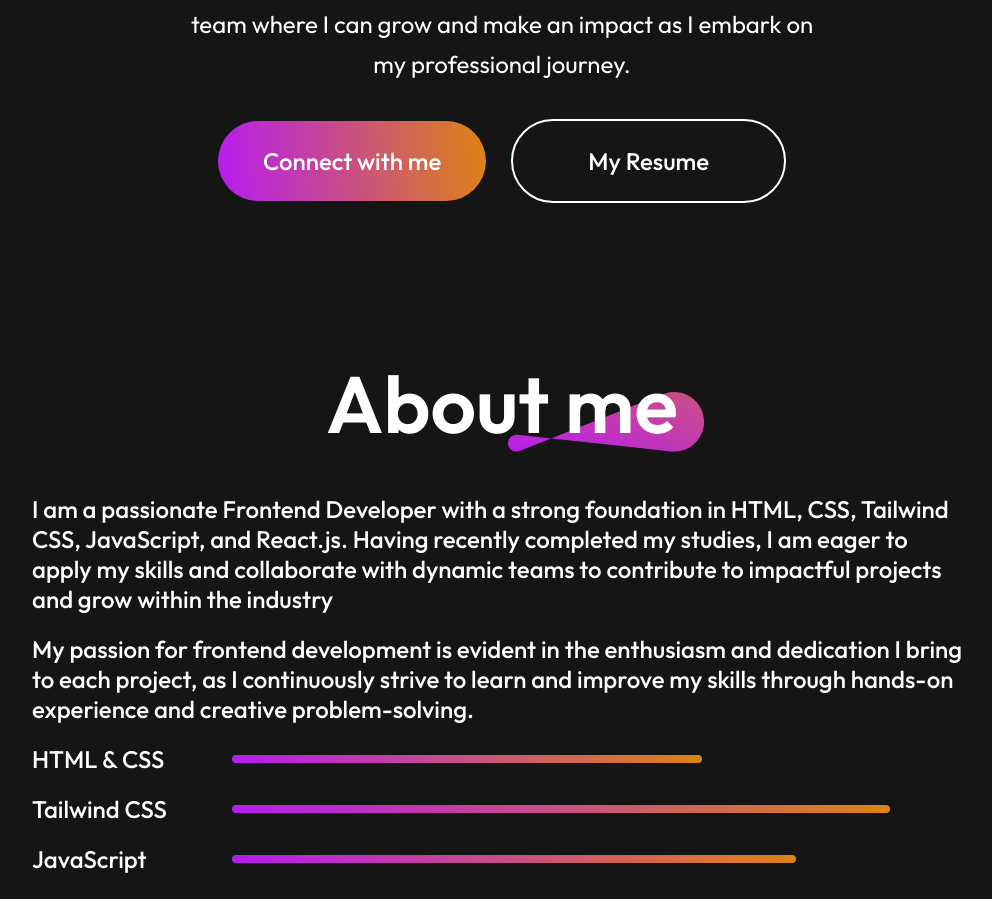
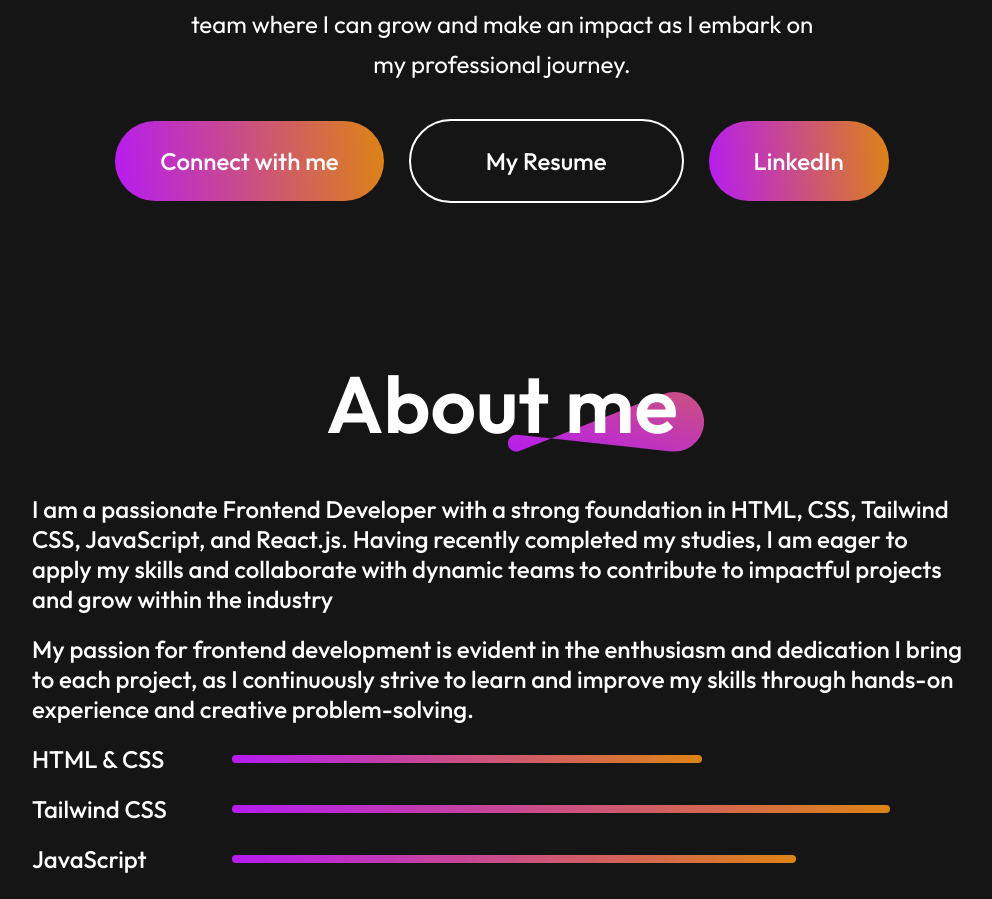
Before and after one commit to negisuraj080/portfolio-react, a React (Vite) app: page / in a window 1280 px wide. Shown: the part 964-1863 px from the top of the page, without its empty margins (138-1130 px from the left). Built offline with nearby package versions, Linux system fonts and the light colour scheme.

Commit message:
Update Hero.jsx

```diff
--- a/src/Components/Hero/Hero.jsx
+++ b/src/Components/Hero/Hero.jsx
@@ -38,6 +38,16 @@ const Hero = () => {
         <div className="hero-resume" onClick={handleClick}>
           My Resume
         </div>
+
+        <div className="hero-connect">
+          <AnchorLink
+            className="anchor-link full-click"
+            offset={50}
+            href="https://www.linkedin.com/in/suraj-negi080"
+          >
+            LinkedIn
+          </AnchorLink>
+        </div>
       </div>
     </div>
   );
```
